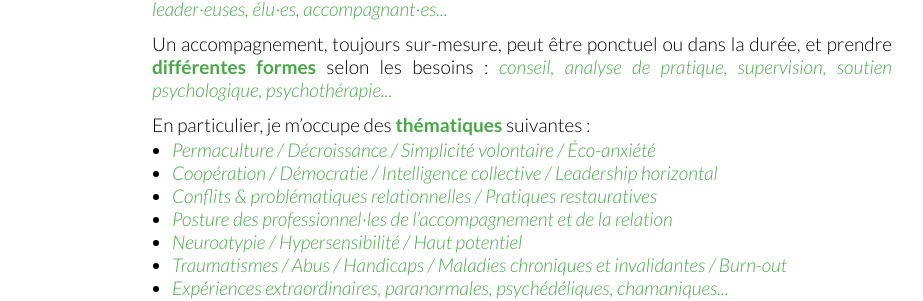
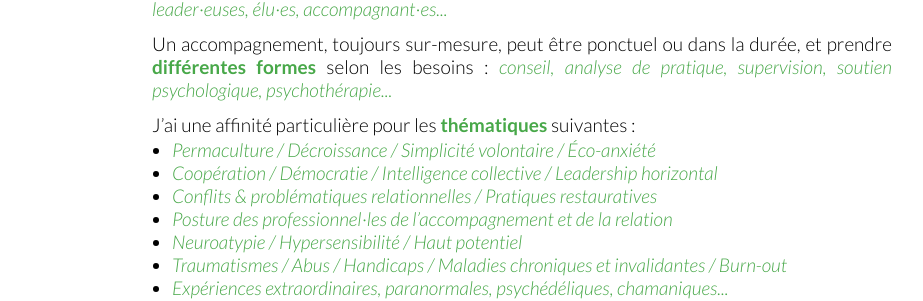
Before and after one commit to leomatteudi/leomatteudi, a Jekyll site: the page built from pages/1-accompagnements.html, in a window 1280 px wide and 900 px high, scrolled down 1113 px. Shown: the part 147-448 px from the top of the window, without its empty margins (178-1101 px from the left). Built offline with Jekyll 4.4.1, drawn with Linux system fonts in a browser that asks for light colours.

Commit message:
Update 1-accompagnements.html

```diff
--- a/pages/1-accompagnements.html
+++ b/pages/1-accompagnements.html
@@ -16,7 +16,7 @@ title: Accompagnements individuels
 	<h2>Pour qui ?</h2>
 	<p>Ces accompagnements individuels s’adressent aux personnes engagées dans une <strong>démarche de transformation</strong> sociale ou écologique, pour les soutenir dans leur action&nbsp;: <em>porteur·euses de projets alternatifs ou d’intérêt général, militant·es/activistes, acteur·ices de la transition, leader·euses, élu·es, accompagnant·es...</em></p>
 	<p>Un accompagnement, toujours sur-mesure, peut être ponctuel ou dans la durée, et prendre <strong>différentes formes</strong> selon les besoins&nbsp;: <em>conseil, analyse de pratique, supervision, soutien psychologique, psychothérapie...</em></p>
-	<p>En particulier, je m’occupe des <strong>thématiques</strong> suivantes&nbsp;:
+	<p>J’ai une affinité particulière pour les <strong>thématiques</strong> suivantes&nbsp;:
 		<ul id="pourqui-thematiques">
 			<li><em>Permaculture / Décroissance / Simplicité volontaire / Éco-anxiété</em></li>
 			<li><em>Coopération / Démocratie / Intelligence collective / Leadership horizontal</em></li>
```
